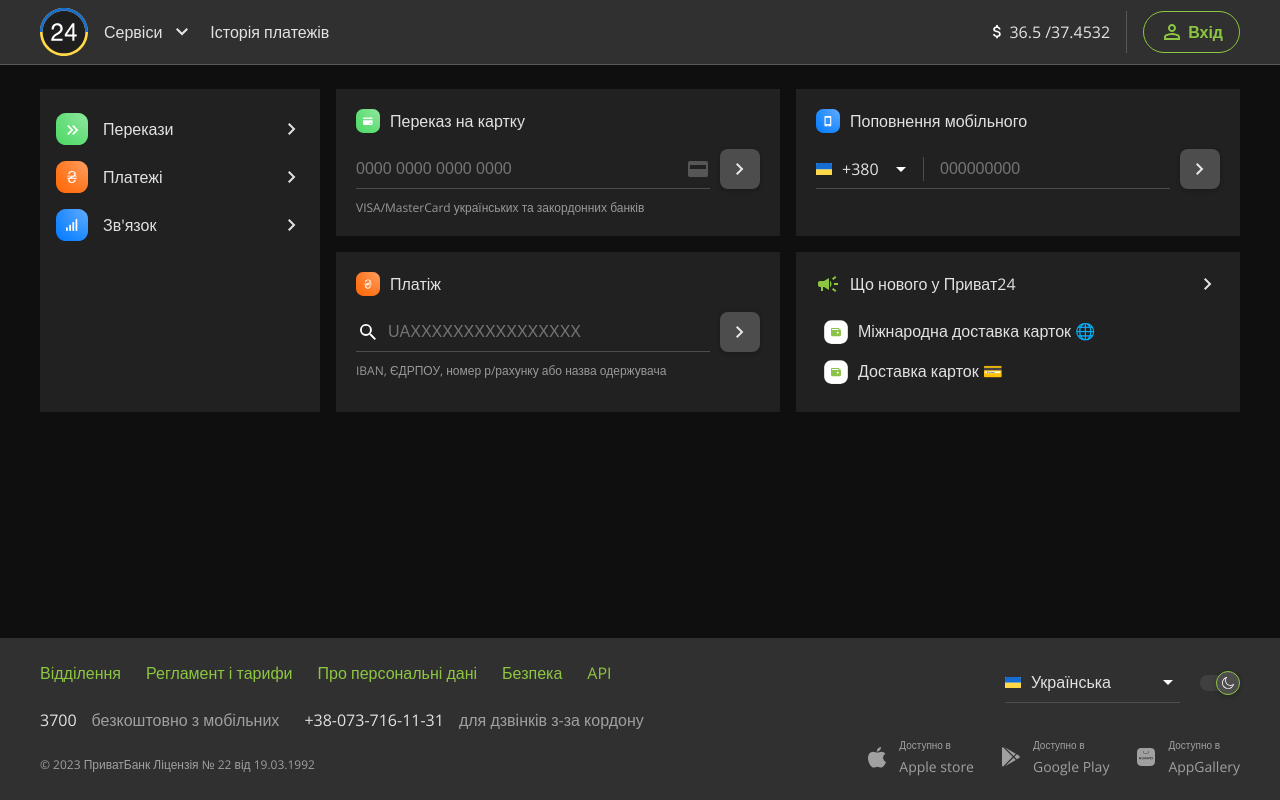
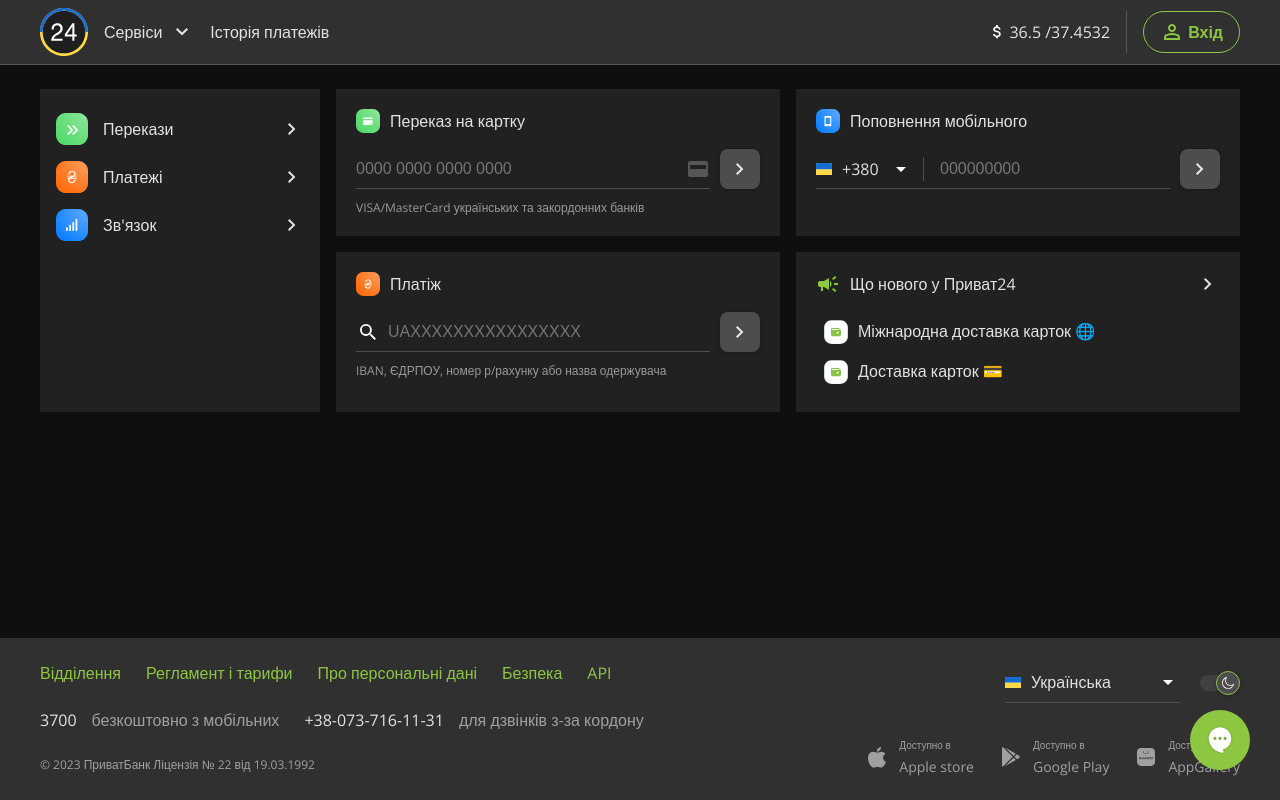
Before and after one commit to Egor1040/internet-banking, a React (Create React App) app: page / in a window 1280 px wide. Built offline with nearby package versions, Linux system fonts and the light colour scheme.

Commit message:
Added component Support chat in Main and create style for this

```diff
--- a/public/index.html
+++ b/public/index.html
@@ -7,7 +7,7 @@
     <link rel="stylesheet" href="https://cdnjs.cloudflare.com/ajax/libs/font-awesome/6.4.2/css/all.min.css"
         integrity="sha512-z3gLpd7yknf1YoNbCzqRKc4qyor8gaKU1qmn+CShxbuBusANI9QpRohGBreCFkKxLhei6S9CQXFEbbKuqLg0DA=="
         crossorigin="anonymous" referrerpolicy="no-referrer" />
-    <title>Privat24</title>
+    <title>Інтернет-банк, доступний кожному</title>
   </head>
   <body>
     <noscript>You need to enable JavaScript to run this app.</noscript>
--- /dev/null
+++ b/src/components/SupportChat/SupportChat.jsx
@@ -0,0 +1,11 @@
+import './supportChat.scss';
+
+export const SupportChat = () => {
+    return (
+        <div className='support-chat'>
+            <div className='support-chat__img'>
+                <img src="img/icons/message.svg" alt="message" />
+            </div>
+        </div>
+    );
+};
--- /dev/null
+++ b/src/components/SupportChat/supportChat.scss
@@ -0,0 +1,18 @@
+.support-chat {
+    display: flex;
+    justify-content: center;
+    align-items: center;
+    position: fixed;
+    bottom: 30px;
+    right: 30px;
+    background-color: #8dc641;
+    border-radius: 50%;
+    width: 60px;
+    height: 60px;
+    cursor: pointer;
+
+    &__img {
+        display: flex;
+        width: 30px;
+    }
+}
--- a/src/components/index.js
+++ b/src/components/index.js
@@ -2,6 +2,7 @@
 export * from './UI/Forms/FastTransferCard/FastTransferCard';
 export * from './UI/Forms/FastMobileTopUp/FastMobileTopUp';
 export * from './UI/Forms/FastRequisitesPay/FastRequisitesPay';
+export * from './SupportChat/SupportChat';
 
 export * from './ServicesMenu/ServicesMenu/ServicesMenu';
 export * from './ServicesMenu/ServicesSubmenu/ServicesSubmenu';
--- a/src/layout/Main/Main.jsx
+++ b/src/layout/Main/Main.jsx
@@ -1,4 +1,4 @@
-import { ServicesMenu, ServicesWidget } from '../../components';
+import { ServicesMenu, ServicesWidget, SupportChat } from '../../components';
 import './main.scss';
 
 export const Main = () => {
@@ -11,6 +11,8 @@
 
                     <ServicesWidget />
 
+                    <SupportChat />
+
                 </div>
             </div>
         </main>
```
Also changed, not shown: public/img/icons/message.svg.
